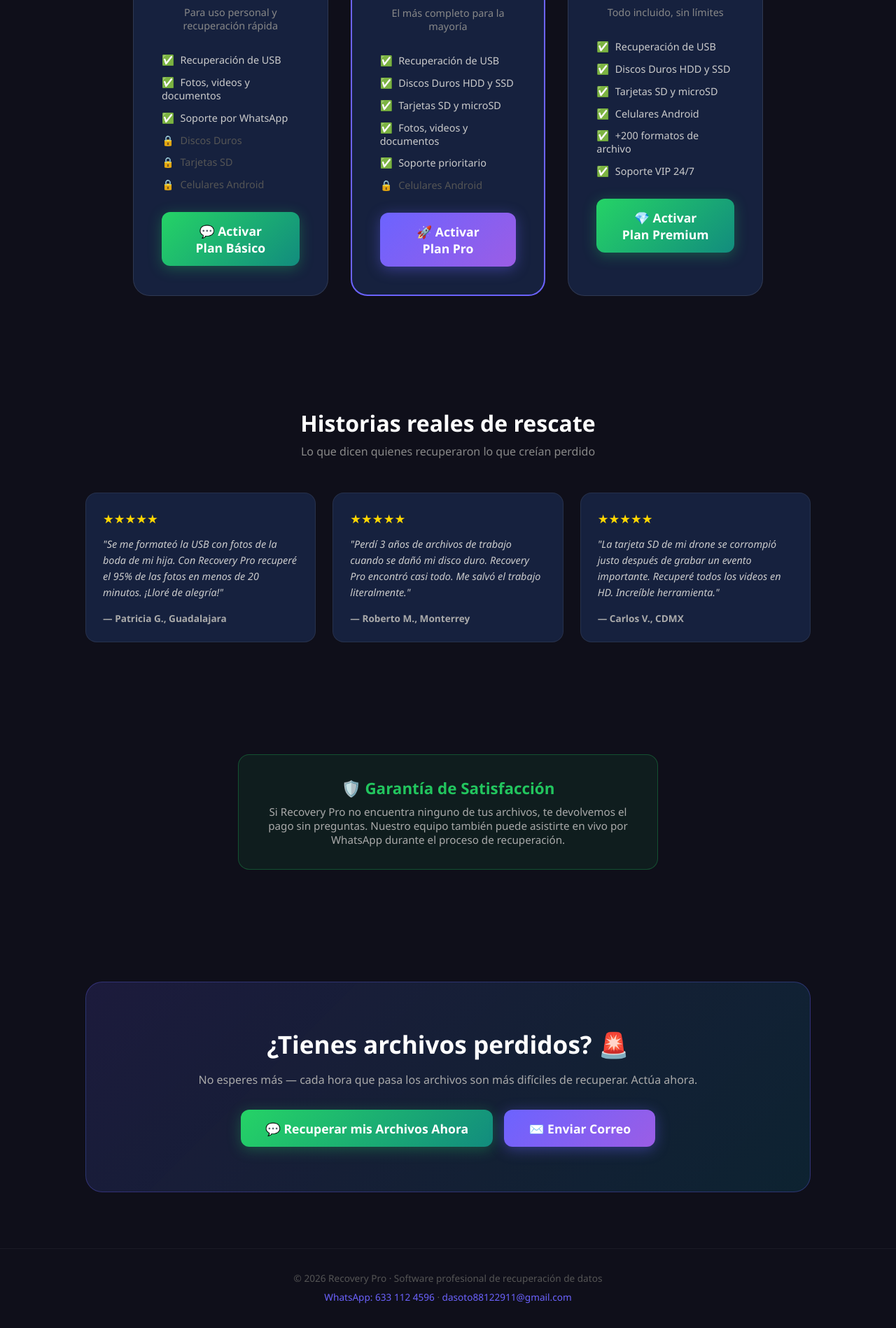
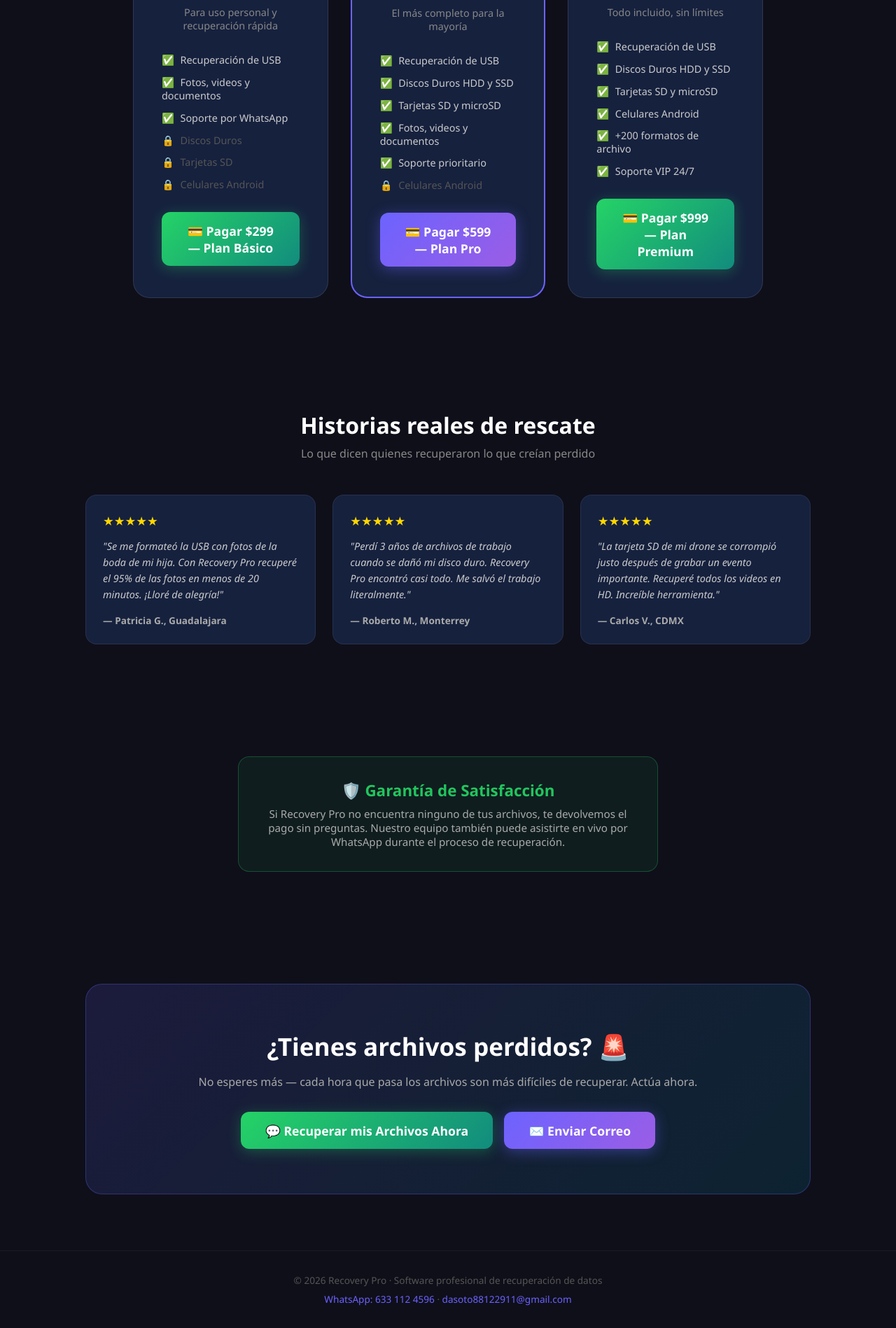
Before and after one commit to dasoto88/recovery-pro-server, a Flask app: page / in a window 1280 px wide. Shown: the part 2221-4119 px from the top of the page at 70% size. Before the commit the page ends 4084 px from the top, so only its background shows below. Run offline with Flask 3, Linux system fonts and the light colour scheme.

Commit message:
feat: MP payment buttons in landing + /gracias route

```diff
--- a/server.py
+++ b/server.py
@@ -246,6 +246,23 @@
       </div>
     </body></html>
     """, email=email)
+
+@app.route("/gracias")
+def gracias():
+    return render_template_string("""
+    <html><body style="font-family:Arial;background:#0f0f1a;color:#fff;text-align:center;padding:4rem">
+      <div style="max-width:480px;margin:0 auto;background:#16213e;border-radius:20px;
+                  padding:3rem;border:2px solid #22c55e">
+        <div style="font-size:4rem">🎉</div>
+        <h2 style="color:#22c55e">¡Pago recibido!</h2>
+        <p style="color:#aaa">Revisa tu correo electrónico.<br>
+        Recibirás tu clave de licencia en los próximos minutos.</p>
+        <p style="margin-top:1.5rem;color:#aaa;font-size:.9rem">
+          ¿No llega? <a href="https://wa.me/526331124596" style="color:#25D366">WhatsApp 633 112 4596</a>
+        </p>
+      </div>
+    </body></html>
+    """)
 
 @app.route("/pago_fallido")
 def pago_fallido():
--- a/templates/landing.html
+++ b/templates/landing.html
@@ -280,8 +280,7 @@
         <li class="locked">Tarjetas SD</li>
         <li class="locked">Celulares Android</li>
       </ul>
-      <a href="https://wa.me/526331124596?text=Hola,%20quiero%20el%20plan%20Basico%20de%20Recovery%20Pro%20por%20$299"
-         class="btn-wa" target="_blank" style="display:block">💬 Activar Plan Básico</a>
+      <a href="/pagar/BASICO" class="btn-wa" style="display:block">💳 Pagar $299 — Plan Básico</a>
     </div>
 
     <!-- PRO -->
@@ -297,8 +296,7 @@
         <li>Soporte prioritario</li>
         <li class="locked">Celulares Android</li>
       </ul>
-      <a href="https://wa.me/526331124596?text=Hola,%20quiero%20el%20plan%20Pro%20de%20Recovery%20Pro%20por%20$599"
-         class="btn-primary" target="_blank" style="display:block">🚀 Activar Plan Pro</a>
+      <a href="/pagar/PRO" class="btn-primary" style="display:block">💳 Pagar $599 — Plan Pro</a>
     </div>
 
     <!-- PREMIUM -->
@@ -314,8 +312,7 @@
         <li>+200 formatos de archivo</li>
         <li>Soporte VIP 24/7</li>
       </ul>
-      <a href="https://wa.me/526331124596?text=Hola,%20quiero%20el%20plan%20Premium%20de%20Recovery%20Pro%20por%20$999"
-         class="btn-wa" target="_blank" style="display:block">💎 Activar Plan Premium</a>
+      <a href="/pagar/PREMIUM" class="btn-wa" style="display:block">💳 Pagar $999 — Plan Premium</a>
     </div>
 
   </div>
```
